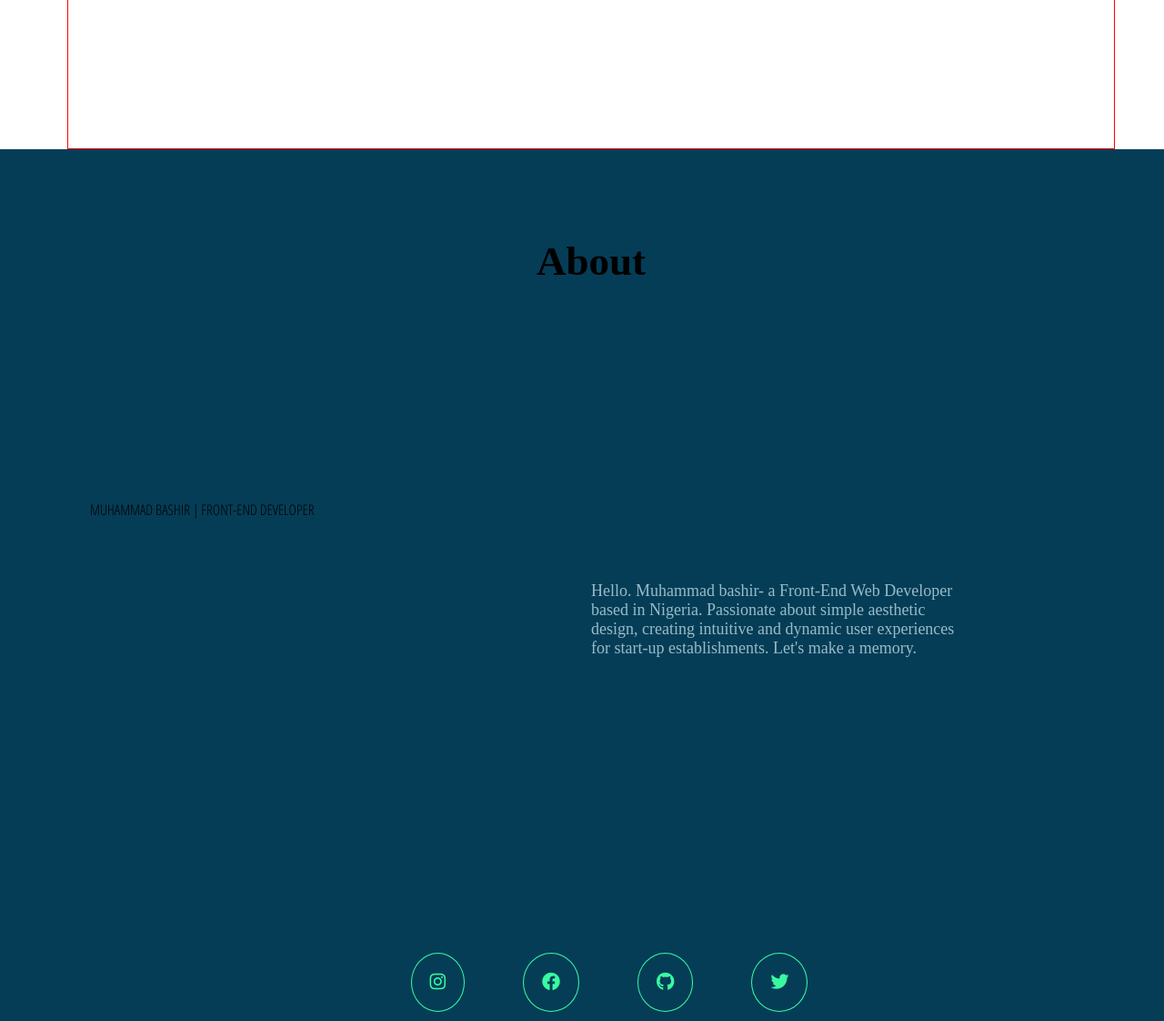
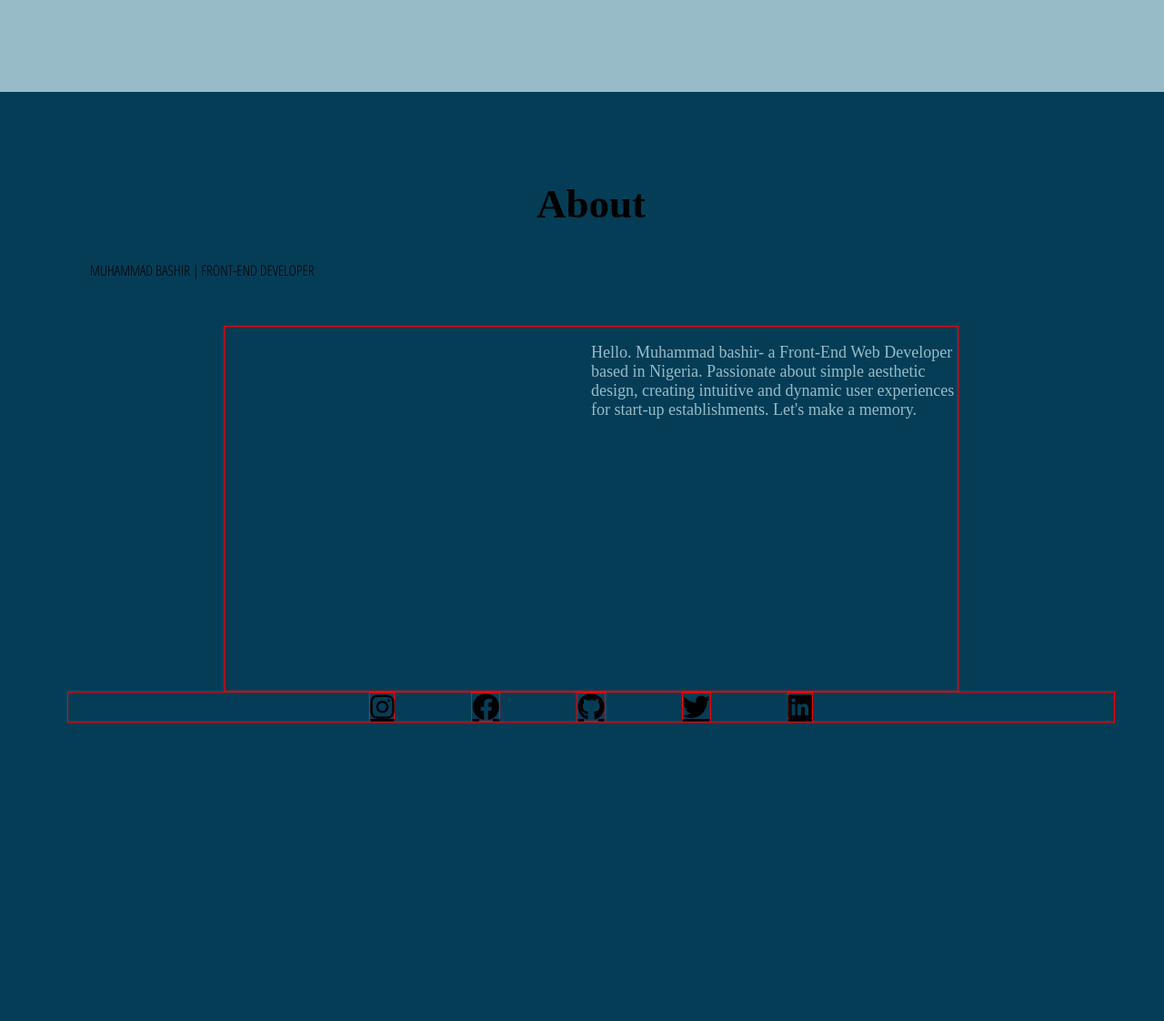
Before and after one commit to Muhammadcod/My-project, a PHP site: page / in a window 1280 px wide. Shown: the part 1705-2827 px from the top of the page at 91% size. After the commit the page ends 2499 px from the top, so only its background shows below. Run offline with PHP 8.4, Linux system fonts and the light colour scheme; some libraries are stand-ins or nearby versions.

Commit message:
little changes

```diff
--- a/Style.css
+++ b/css/Style.css
@@ -4,7 +4,7 @@ body{
     margin: 0;
     padding: 0;
     overflow-x: hidden;
-
+    background: #97BCC7;
 }
 .landing-page{
     width: 100%;
@@ -71,15 +71,26 @@ span{
 .button a:hover{
     color:#004A94;
 }
+@media screen and (max-width: 699px) and (min-width: 500px){
+    .headline{
+        margin: 0 0 30px 0;
+        font-size: 30px;
+        line-height: 48px;
+        font-style: normal;
+        font-weight: 100;
+        line-height: 1.5em;
+    }
+
+}
 nav{
     width: 100%;
 }
 .navwrap{
     width: 80%;
-    border-bottom: 1px solid grey;
     margin: 0 auto;
     display: flex;
     justify-content: space-around;
+
 }
 #list{
     list-style-type: none;
@@ -90,27 +101,29 @@ nav{
 }
 #list li a{
     text-decoration: none;
+    color: #000000;
 }
 .brand{
     margin-top: 25px;
 }
 .brand a{
     text-decoration: none;
+    color: #000000;
 }
 
 /**portfolio section**/
 .head{
     margin-top: 100px;
-    background: #C9E4EB;
-    height: 300px;
+    background: #053D57;
+    height: 100px;
     padding-top: 60px;
     font-size: 30px;
     text-align: center;
 }
 .container-flex{
     display: flex;
-    border: 1px solid red;
     height: 500px;
+    margin-top: 40px;
 
 }
 
@@ -118,7 +131,6 @@ nav{
     position: relative;
     width: 50%;
     margin: 10px;
-    border: 1px solid red;
     text-align: center;
     height: 200px;
 
@@ -181,6 +193,7 @@ section{
     margin: 50px auto 0 auto;
     display: flex;
     flex-direction: row;
+    border: 1px solid red;
 
 }
 .grid-item{
@@ -188,29 +201,7 @@ section{
     font-size: 18px;
     color: #97BCC7;
 }
-#socials{
-    list-style-type: none;
-    text-align: center;
-}
-#socials li{
-    display: inline-block;
-    margin: 10px 30px;
-    font-size: 20px;
-    padding: 20px 20px;
-    color: #38FBA1;
-    border: 1px solid #38FBA1;
-    border-radius: 50%;
-    transition: .5s;
 
-}
-#socials li:hover{
-    color: #292929;
-    border: 1px solid #292929;
-    transition: .5s;
-}
-list li a{
-    text-decoration: none;
-}
 .sticky {
     position: fixed;
     top: 0;
@@ -221,8 +212,24 @@ list li a{
     letter-spacing: 0px;
 }
 .head-2{
-    height: 300px;
+    height: 100px;
     padding-top: 60px;
     font-size: 30px;
     text-align: center;
 }
+#socials{
+    border: 1px solid red;
+    text-align: center;
+}
+#socials a{
+    color: black;
+    font-size: 30px;
+    border: 1px solid red;
+    margin: 0 40px 0 40px;
+    transition: 0.6s;
+}
+#socials a:hover{
+    zoom: 1;
+    color: aqua;
+
+}
--- a/home.html
+++ b/home.html
@@ -5,9 +5,9 @@
     <meta name="viewport" content="width=device-width, initial-scale=1.0">
     <meta http-equiv="X-UA-Compatible" content="ie=edge">
     <title>Document</title>
-    <link rel="stylesheet" href="Style.css">
     <link rel="stylesheet" href="https://use.fontawesome.com/releases/v5.8.1/css/all.css" integrity="sha384-50oBUHEmvpQ+1lW4y57PTFmhCaXp0ML5d60M1M7uH2+nqUivzIebhndOJK28anvf" crossorigin="anonymous">
-
+    <link href="https://fonts.googleapis.com/css?family=Roboto" rel="stylesheet">
+    <link rel="stylesheet" href="css/Style.css">
 </head>
 <body>
     <a id="home" href="#home"></a>
@@ -16,7 +16,7 @@
                 <div id="logo" style="color:#004A94;">MUHAMMAD BASHIR</div>
                 <div class="content">
                     <div class="headline">
-                       <h1>Front-end developer</h1>
+                       <h1 style="font-family: 'Roboto', sans-serif;">Front-end developer</h1>
                        <P style="color: #C9E4EB";>Hi, I'm Muhammad Bashir. Web designer and front-end developer based in Nigeria.</P>
 
                     </div>
@@ -49,19 +49,19 @@
                     <div class="contain one">
                         <img class="image" src="img_avatar1.png" alt="Card image">
                         <div class="overlay">
-                            <div class="text">spice</div>
+                            <div class="text">coming soon</div>
                         </div>
                     </div>
                     <div class="contain two">
                             <img class="image" src="img_avatar1.png" alt="Card image">
                             <div class="overlay">
-                                <div class="text">spice</div>
+                                <div class="text">coming soon</div>
                             </div>
                         </div>
                         <div class="contain">
                                 <img class="image" src="img_avatar1.png" alt="Card image">
                                 <div class="overlay">
-                                    <div class="text">spice</div>
+                                    <div class="text">coming soon</div>
                                 </div>
                             </div>
 
@@ -90,17 +90,15 @@
                     </div>
                 </div>
                 <div>
-                    <div class="media">
-                        <ul id="socials">
-                            <li><i class="fab fa-instagram" aria-hidden="true"><a href="http://instagram.com/code_prodigy_"></a></i></li>
-                            <li><i class="fab fa-facebook" ></i></li>
-                            <li><i class="fab fa-github"></i><a href="https://github.com/Muhammadcod/portfolio"></a></li>
-                            <li><i class="fab fa-twitter"></i></li>
-                        </ul>
+                    <div id="socials">
+                        <a class="iconbtn fab fa-instagram" aria-hidden="true" href="http://instagram.com/code_prodigy_"></a>
+                        <a class="iconbtn fab fa-facebook" href=""></a>
+                        <a class="iconbtn fab fa-github" href="https://github.com/Muhammadcod/portfolio"></a>
+                        <a class="iconbtn fab fa-twitter" href=""></a>
+                        <a class="iconbtn fab fa-linkedin" href=""></a>
                     </div>
                 </div>
-            </div>
-        </section>
+            </section>
 
 
         <script>
```
